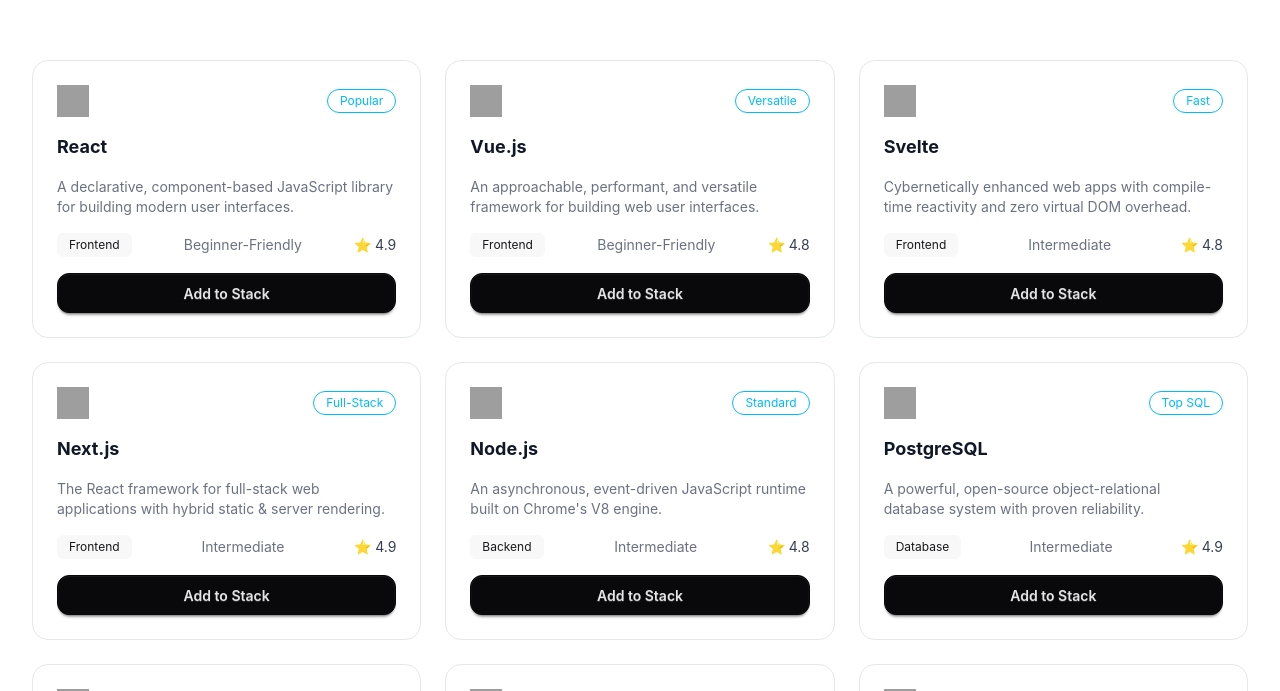
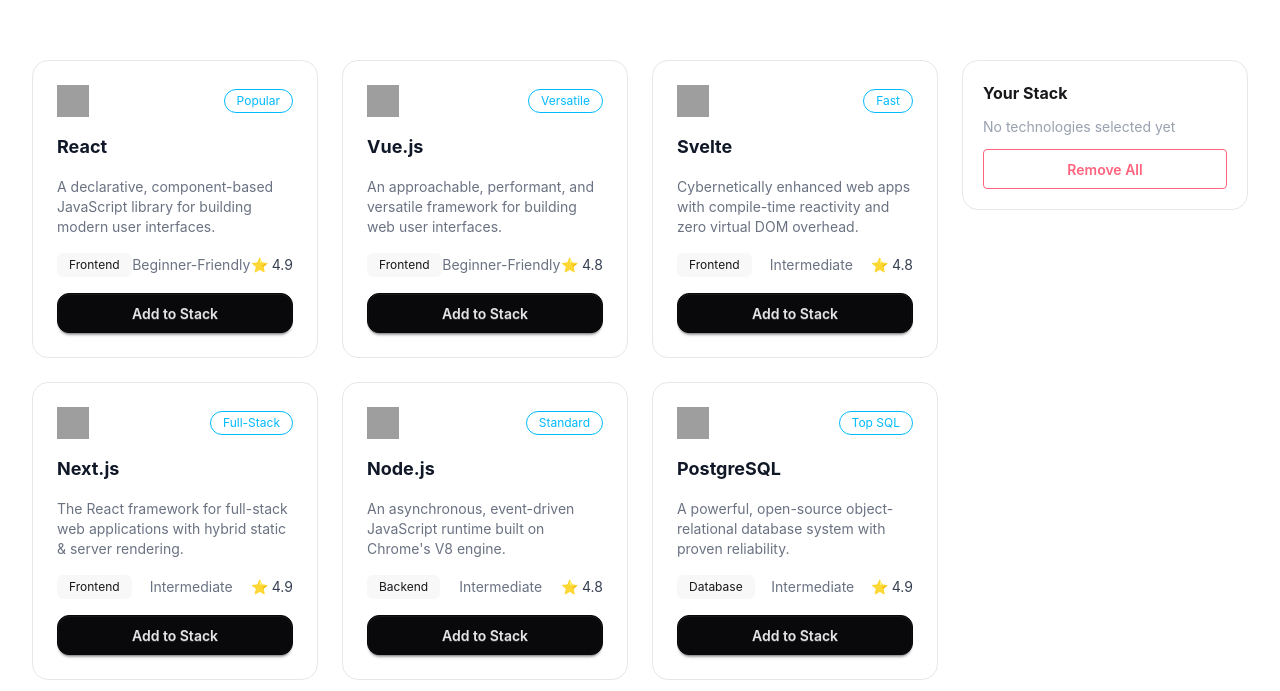
Before and after one commit to ArifBillah792/A05-Dev-Stack-Builder, a React (Vite) app: page / in a window 1280 px wide. Shown: the part 629-1320 px from the top of the page. Built offline with nearby package versions, Linux system fonts and the light colour scheme; grey boxes are pictures that could not be loaded.

Commit message:
Add YourStack sidebar component with empty state UI

```diff
--- a/src/App.tsx
+++ b/src/App.tsx
@@ -1,13 +1,13 @@
 import Nav from "./components/Nav";
 import Banner from "./components/Banner";
 import TechnologyCard, { type Technology } from "./components/TechnologyCard";
+import YourStack from "./components/YourStack";
 import { useState, useEffect } from "react";
 
 function App() {
   const [technologies, setTechnologies] = useState<Technology[]>([]);
 
   const [loading, setLoading] = useState(true);
-
 
   useEffect(() => {
     const loadTechnologies = async () => {
@@ -29,10 +29,18 @@ function App() {
     <>
       <Nav />
       <Banner />
-      <div className=" grid grid-cols-1 md:grid-cols-2 lg:grid-cols-3 gap-6 px-8 py-10">
-        {technologies.map((tech) => (
-          <TechnologyCard key={tech.name} technology={tech} />
-        ))}
+
+      <div className="grid grid-cols-1 lg:grid-cols-4 gap-6 px-8 py-10">
+
+        <div className="lg:col-span-3 grid grid-cols-1 md:grid-cols-2 xl:grid-cols-3 gap-6">
+          {technologies.map((tech) => (
+            <TechnologyCard key={tech.name} technology={tech} />
+          ))}
+        </div>
+
+        <div className="lg:col-span-1">
+          <YourStack />
+        </div>
       </div>
     </>
   );
--- /dev/null
+++ b/src/components/YourStack.tsx
@@ -0,0 +1,12 @@
+
+const YourStack = () => {
+  return (
+    <div className="border border-gray-200 rounded-2xl p-5 flex flex-col gap-3">
+      <h3 className="text-base font-bold">Your Stack</h3>
+      <p className="text-sm text-gray-400">No technologies selected yet</p>
+      <button className="btn btn-outline btn-error w-full">Remove All</button>
+    </div>
+  );
+};
+
+export default YourStack;
```
